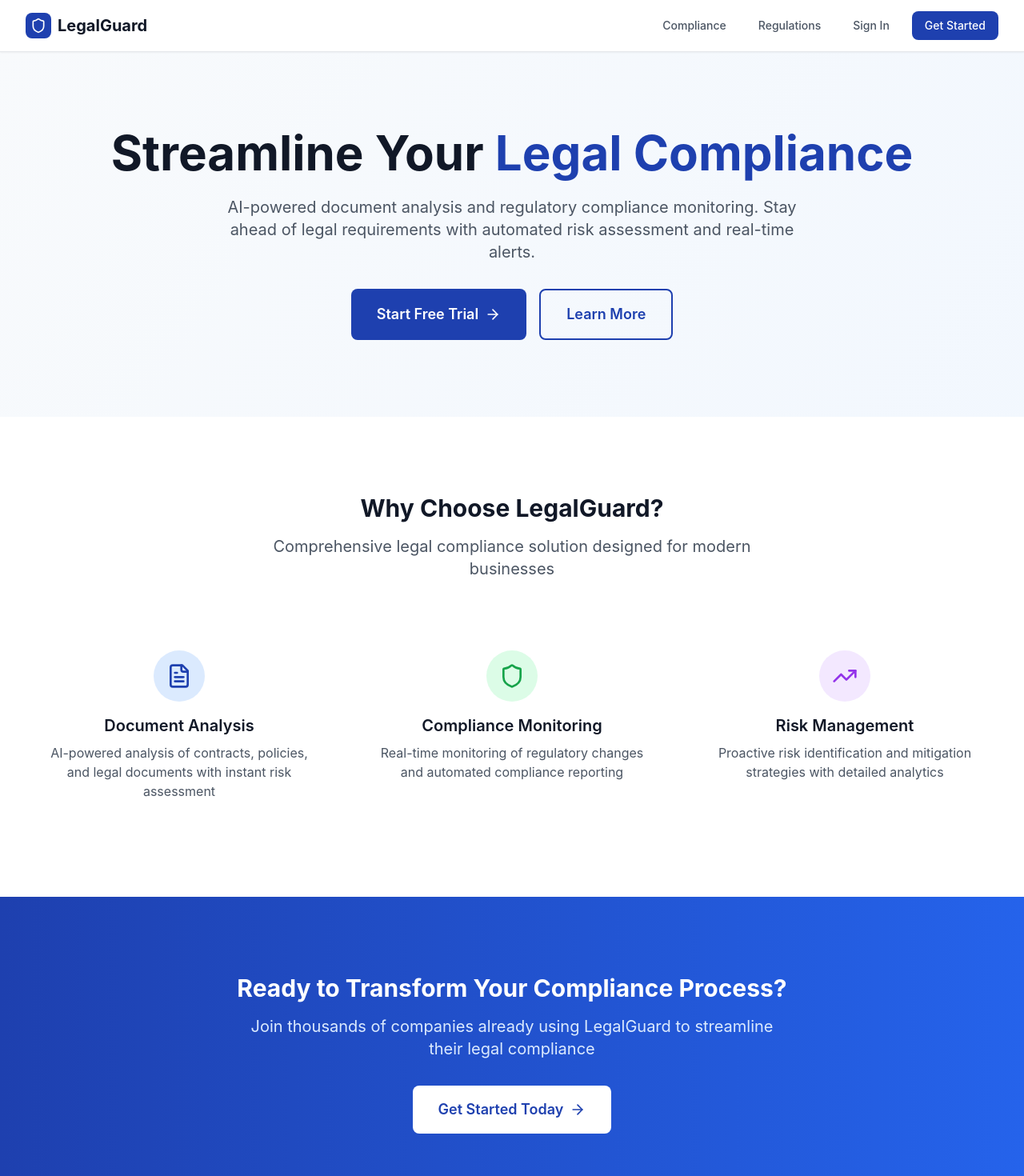
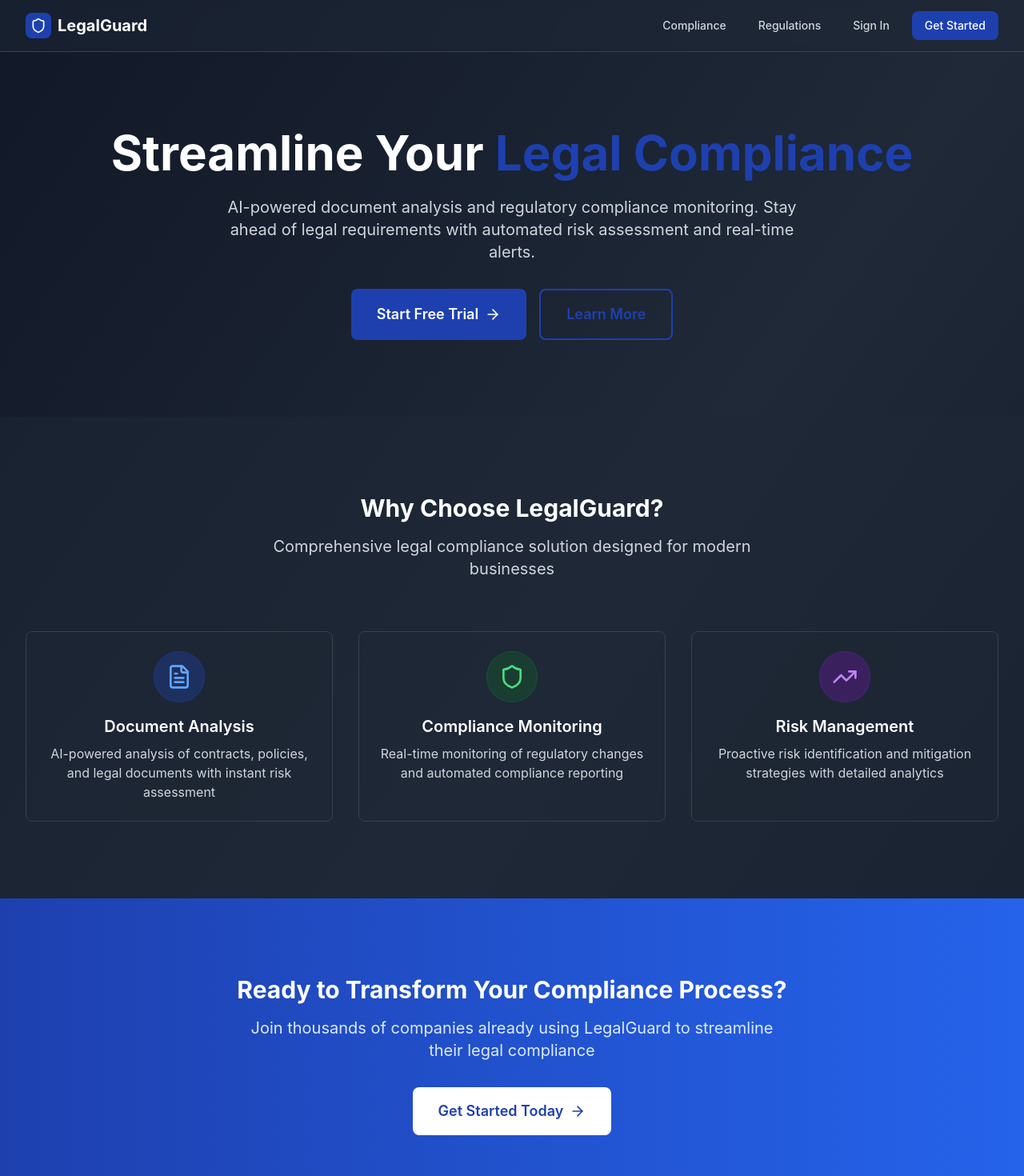
Before and after one commit to shashank3115/ClauseWise, a React (Vite) app in the folder frontend/: page / in a window 1280 px wide. Shown: the top 1470 px of the page at 80% size. Built offline with nearby package versions, Linux system fonts and the light colour scheme.

Commit message:
Add landing page dark

```diff
--- a/frontend/src/pages/Landing.tsx
+++ b/frontend/src/pages/Landing.tsx
@@ -3,25 +3,25 @@ import { Shield, FileText, TrendingUp, Users, ArrowRight, CheckCircle } from 'lu
 
 export default function Landing() {
   return (
-    <div className="min-h-screen bg-gradient-to-br from-slate-50 to-blue-50">
+    <div className="min-h-screen bg-gradient-to-br from-gray-900 via-gray-800 to-gray-900">
       {/* Navigation */}
-      <nav className="bg-white shadow-sm border-b">
+      <nav className="bg-gray-800/50 backdrop-blur-sm border-b border-gray-700">
         <div className="max-w-7xl mx-auto px-4 sm:px-6 lg:px-8">
           <div className="flex justify-between items-center h-16">
             <div className="flex items-center">
               <div className="bg-[#1e40af] w-8 h-8 flex items-center justify-center rounded-lg">
                 <Shield className="text-white w-5 h-5" />
               </div>
-              <span className="ml-2 text-xl font-bold text-gray-900">LegalGuard</span>
+              <span className="ml-2 text-xl font-bold text-white">LegalGuard</span>
             </div>
             <div className="flex items-center space-x-4">
-              <Link to="/compliance" className="text-gray-600 hover:text-gray-900 px-3 py-2 rounded-md text-sm font-medium">
+              <Link to="/compliance" className="text-gray-300 hover:text-white px-3 py-2 rounded-md text-sm font-medium transition-colors">
                 Compliance
               </Link>
-              <Link to="/regulations" className="text-gray-600 hover:text-gray-900 px-3 py-2 rounded-md text-sm font-medium">
+              <Link to="/regulations" className="text-gray-300 hover:text-white px-3 py-2 rounded-md text-sm font-medium transition-colors">
                 Regulations
               </Link>
-              <Link to="/login" className="text-gray-600 hover:text-gray-900 px-3 py-2 rounded-md text-sm font-medium">
+              <Link to="/login" className="text-gray-300 hover:text-white px-3 py-2 rounded-md text-sm font-medium transition-colors">
                 Sign In
               </Link>
               <Link to="/signup" className="bg-[#1e40af] text-white px-4 py-2 rounded-lg text-sm font-medium hover:bg-blue-700 transition-colors">
@@ -36,11 +36,11 @@ export default function Landing() {
       <div className="relative overflow-hidden">
         <div className="max-w-7xl mx-auto px-4 sm:px-6 lg:px-8 py-24">
           <div className="text-center">
-            <h1 className="text-4xl md:text-6xl font-bold text-gray-900 mb-6">
+            <h1 className="text-4xl md:text-6xl font-bold text-white mb-6">
               Streamline Your
               <span className="text-[#1e40af]"> Legal Compliance</span>
             </h1>
-            <p className="text-xl text-gray-600 mb-8 max-w-3xl mx-auto">
+            <p className="text-xl text-gray-300 mb-8 max-w-3xl mx-auto">
               AI-powered document analysis and regulatory compliance monitoring.
               Stay ahead of legal requirements with automated risk assessment and real-time alerts.
             </p>
@@ -49,7 +49,7 @@ export default function Landing() {
                 Start Free Trial
                 <ArrowRight className="ml-2 w-5 h-5" />
               </Link>
-              <Link to="/compliance" className="border-2 border-[#1e40af] text-[#1e40af] px-8 py-4 rounded-lg text-lg font-semibold hover:bg-blue-50 transition-colors">
+              <Link to="/compliance" className="border-2 border-[#1e40af] text-[#1e40af] px-8 py-4 rounded-lg text-lg font-semibold hover:bg-gray-800 transition-colors">
                 Learn More
               </Link>
             </div>
@@ -58,50 +58,50 @@ export default function Landing() {
       </div>
 
       {/* Features Section */}
-      <div className="py-24 bg-white">
+      <div className="py-24 bg-gray-800/50">
         <div className="max-w-7xl mx-auto px-4 sm:px-6 lg:px-8">
           <div className="text-center mb-16">
-            <h2 className="text-3xl font-bold text-gray-900 mb-4">
+            <h2 className="text-3xl font-bold text-white mb-4">
               Why Choose LegalGuard?
             </h2>
-            <p className="text-xl text-gray-600 max-w-2xl mx-auto">
+            <p className="text-xl text-gray-300 max-w-2xl mx-auto">
               Comprehensive legal compliance solution designed for modern businesses
             </p>
           </div>
 
           <div className="grid md:grid-cols-3 gap-8">
-            <div className="text-center p-6">
-              <div className="bg-blue-100 w-16 h-16 rounded-full flex items-center justify-center mx-auto mb-4">
-                <FileText className="text-[#1e40af] w-8 h-8" />
+            <div className="text-center p-6 bg-gray-800/30 rounded-lg border border-gray-700">
+              <div className="bg-blue-900/50 w-16 h-16 rounded-full flex items-center justify-center mx-auto mb-4 border border-blue-700/30">
+                <FileText className="text-blue-400 w-8 h-8" />
               </div>
-              <h3 className="text-xl font-semibold text-gray-900 mb-2">
+              <h3 className="text-xl font-semibold text-white mb-2">
                 Document Analysis
               </h3>
-              <p className="text-gray-600">
+              <p className="text-gray-300">
                 AI-powered analysis of contracts, policies, and legal documents with instant risk assessment
               </p>
             </div>
 
-            <div className="text-center p-6">
-              <div className="bg-green-100 w-16 h-16 rounded-full flex items-center justify-center mx-auto mb-4">
-                <Shield className="text-green-600 w-8 h-8" />
+            <div className="text-center p-6 bg-gray-800/30 rounded-lg border border-gray-700">
+              <div className="bg-green-900/50 w-16 h-16 rounded-full flex items-center justify-center mx-auto mb-4 border border-green-700/30">
+                <Shield className="text-green-400 w-8 h-8" />
               </div>
-              <h3 className="text-xl font-semibold text-gray-900 mb-2">
+              <h3 className="text-xl font-semibold text-white mb-2">
                 Compliance Monitoring
               </h3>
-              <p className="text-gray-600">
+              <p className="text-gray-300">
                 Real-time monitoring of regulatory changes and automated compliance reporting
               </p>
             </div>
 
-            <div className="text-center p-6">
-              <div className="bg-purple-100 w-16 h-16 rounded-full flex items-center justify-center mx-auto mb-4">
-                <TrendingUp className="text-purple-600 w-8 h-8" />
+            <div className="text-center p-6 bg-gray-800/30 rounded-lg border border-gray-700">
+              <div className="bg-purple-900/50 w-16 h-16 rounded-full flex items-center justify-center mx-auto mb-4 border border-purple-700/30">
+                <TrendingUp className="text-purple-400 w-8 h-8" />
               </div>
-              <h3 className="text-xl font-semibold text-gray-900 mb-2">
+              <h3 className="text-xl font-semibold text-white mb-2">
                 Risk Management
               </h3>
-              <p className="text-gray-600">
+              <p className="text-gray-300">
                 Proactive risk identification and mitigation strategies with detailed analytics
               </p>
             </div>
@@ -126,7 +126,7 @@ export default function Landing() {
       </div>
 
       {/* Footer */}
-      <footer className="bg-gray-900 text-white py-12">
+      <footer className="bg-gray-900 text-white py-12 border-t border-gray-800">
         <div className="max-w-7xl mx-auto px-4 sm:px-6 lg:px-8">
           <div className="grid md:grid-cols-4 gap-8">
             <div>
@@ -141,27 +141,27 @@ export default function Landing() {
               </p>
             </div>
             <div>
-              <h3 className="text-lg font-semibold mb-4">Product</h3>
+              <h3 className="text-lg font-semibold mb-4 text-white">Product</h3>
               <ul className="space-y-2 text-gray-400">
-                <li><Link to="/compliance" className="hover:text-white">Compliance</Link></li>
-                <li><Link to="/regulations" className="hover:text-white">Regulations</Link></li>
-                <li><Link to="/signup" className="hover:text-white">Pricing</Link></li>
+                <li><Link to="/compliance" className="hover:text-white transition-colors">Compliance</Link></li>
+                <li><Link to="/regulations" className="hover:text-white transition-colors">Regulations</Link></li>
+                <li><Link to="/signup" className="hover:text-white transition-colors">Pricing</Link></li>
               </ul>
             </div>
             <div>
-              <h3 className="text-lg font-semibold mb-4">Company</h3>
+              <h3 className="text-lg font-semibold mb-4 text-white">Company</h3>
               <ul className="space-y-2 text-gray-400">
-                <li><a href="#" className="hover:text-white">About</a></li>
-                <li><a href="#" className="hover:text-white">Contact</a></li>
-                <li><a href="#" className="hover:text-white">Support</a></li>
+                <li><a href="#" className="hover:text-white transition-colors">About</a></li>
+                <li><a href="#" className="hover:text-white transition-colors">Contact</a></li>
+                <li><a href="#" className="hover:text-white transition-colors">Support</a></li>
               </ul>
             </div>
             <div>
-              <h3 className="text-lg font-semibold mb-4">Legal</h3>
+              <h3 className="text-lg font-semibold mb-4 text-white">Legal</h3>
               <ul className="space-y-2 text-gray-400">
-                <li><a href="#" className="hover:text-white">Privacy Policy</a></li>
-                <li><a href="#" className="hover:text-white">Terms of Service</a></li>
-                <li><a href="#" className="hover:text-white">Cookie Policy</a></li>
+                <li><a href="#" className="hover:text-white transition-colors">Privacy Policy</a></li>
+                <li><a href="#" className="hover:text-white transition-colors">Terms of Service</a></li>
+                <li><a href="#" className="hover:text-white transition-colors">Cookie Policy</a></li>
               </ul>
             </div>
           </div>
```
